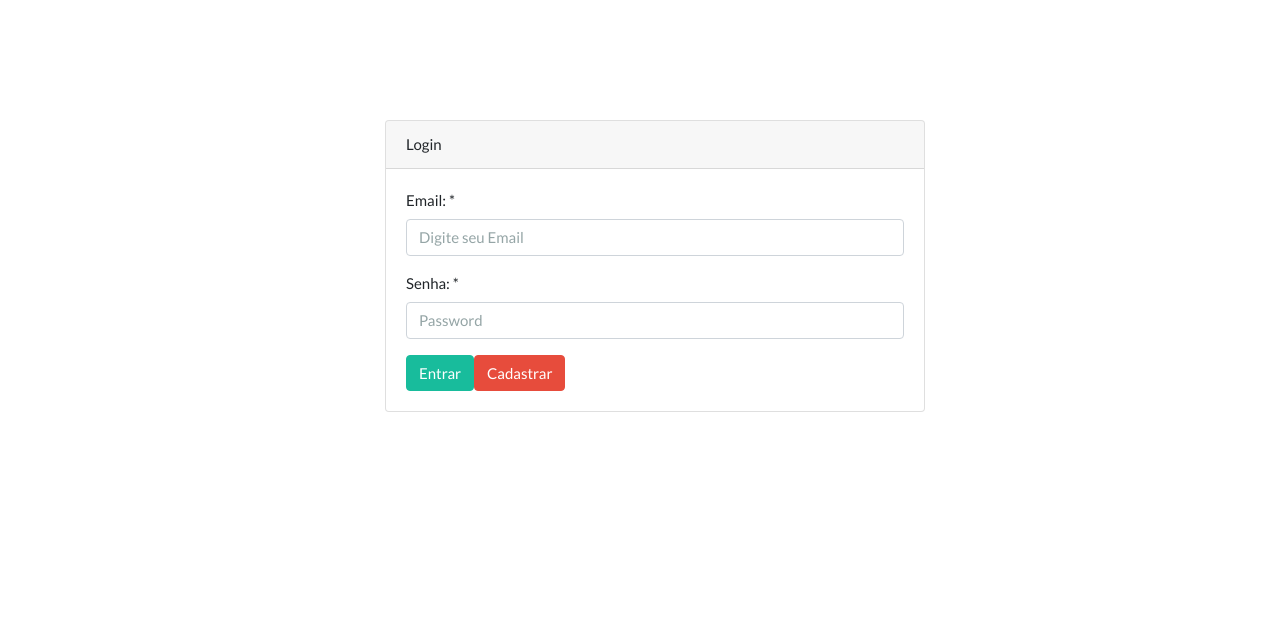
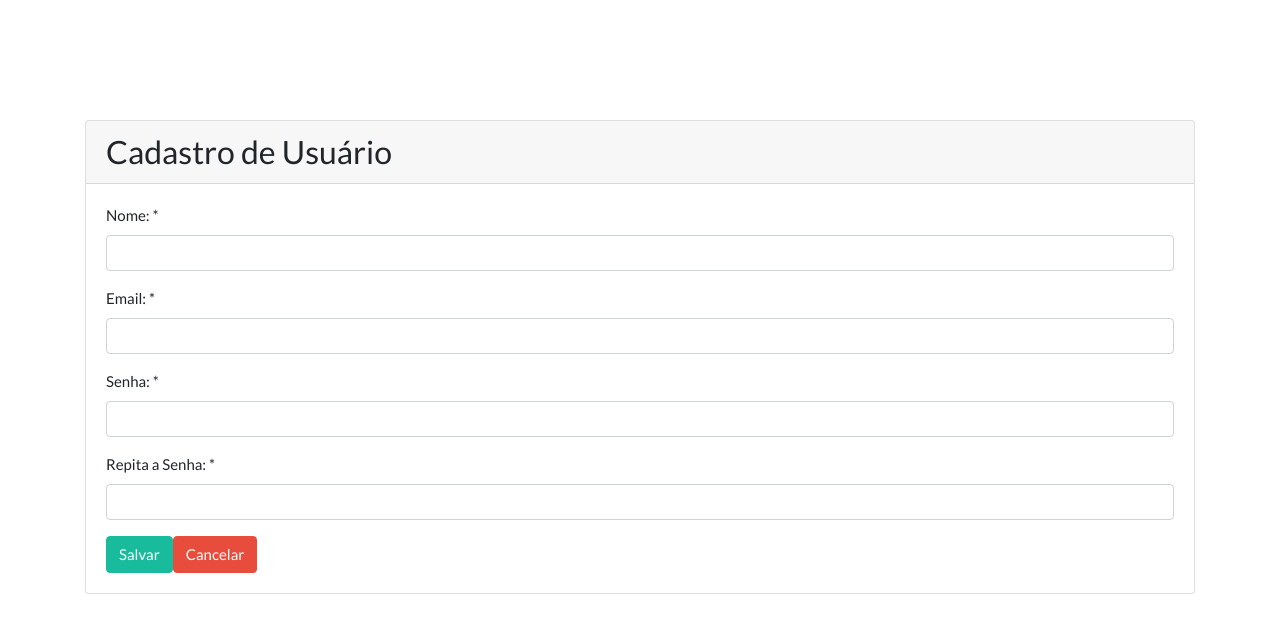
Before and after one commit to viniciuschioratto/minhas-financas-react, a React (Create React App) app: page /#/cadastro-usuario in a window 1280 px wide. Shown: the top 630 px of the page. Built offline with nearby package versions, Linux system fonts and the light colour scheme.

Commit message:
Rotas minhas finanças

```diff
--- a/package.json
+++ b/package.json
@@ -9,6 +9,7 @@
     "bootswatch": "^4.4.1",
     "react": "^16.12.0",
     "react-dom": "^16.12.0",
+    "react-router-dom": "^5.1.2",
     "react-scripts": "3.3.1"
   },
   "scripts": {
--- a/src/components/card.js
+++ b/src/components/card.js
@@ -5,7 +5,7 @@
     render(){
         return(
             <div className="card md-3">
-                <div className="card-header">{this.props.title}</div>
+                <h3 className="card-header">{this.props.title}</h3>
                 <div className="card-body">{this.props.children}</div>
             </div>
         )
--- a/src/index.js
+++ b/src/index.js
@@ -2,6 +2,6 @@
 //ReactDOM é para aplicações WEB
 import ReactDOM from 'react-dom';
 
-import App from './App';
+import App from './main/App';
 
 ReactDOM.render(<App />, document.getElementById('root'));
--- a/src/App.js
+++ b/src/main/App.js
@@ -1,18 +1,22 @@
 import React from 'react';
 //Inclusão de um componente
-import Login from './views/login'
+//import Login from '../views/login'
+//import CadastroUsuario from '../views/cadastroUsuario';
+
+import Rotas from './rotas'
 
 //Inclusão do CSS
-import './custom.css'
+import '../custom.css'
 
 //Inclusão do CSS da biblioteca do Bootswatch
 import 'bootswatch/dist/flatly/bootstrap.css'
+
 
 class App extends React.Component{
   render(){
     return(
       <div>
-        <Login></Login>
+        <Rotas></Rotas>
       </div>
     )
   }
--- /dev/null
+++ b/src/main/rotas.js
@@ -0,0 +1,20 @@
+import React from 'react'
+
+import Login from '../views/login'
+import CadastroUsuario from '../views/cadastroUsuario'
+
+// {} significa uma desentruração
+import { Route, Switch, HashRouter } from 'react-router-dom'
+
+function Rotas(){
+    return (
+        <HashRouter>
+            <Switch>
+                <Route path="/login" component={Login}></Route>
+                <Route path="/cadastro-usuario" component={CadastroUsuario}></Route>
+            </Switch>
+        </HashRouter>
+    )
+}
+
+export default Rotas
--- /dev/null
+++ b/src/views/cadastroUsuario.js
@@ -0,0 +1,68 @@
+import React from 'react'
+import Card from '../components/card'
+import FormGroup from '../components/form-group'
+
+
+class CadastroUsuario extends React.Component{
+    state = {
+        nome: '',
+        email: '',
+        senha: '',
+        senhaRepeticao: ''
+    }
+
+    cadastrar = () => {
+        console.log(this.state)
+    }
+    render(){
+        return(
+            //Todo return deve ter somente um nivel
+            <div className="container">
+                <Card title="Cadastro de Usuário">
+                    <div className="row">
+                        <div className="col-lg-12">
+                            <div className="bs-component">
+                                <FormGroup label="Nome: *" htmlFor="inputNome">
+                                    <input type="text"
+                                        id="inputNome"
+                                        className="form-control"
+                                        name="nome"
+                                        onChange={e => this.setState({nome: e.target.value})}
+                                    ></input>
+                                </FormGroup>
+                                <FormGroup label="Email: *" htmlFor="inputEmail">
+                                    <input type="email"
+                                        id="inputEmail"
+                                        className="form-control"
+                                        name="email"
+                                        onChange={e => this.setState({email: e.target.value})}
+                                    ></input>
+                                </FormGroup>
+                                <FormGroup label="Senha: *" htmlFor="inputSenha">
+                                    <input type="password"
+                                        id="inputSenha"
+                                        className="form-control"
+                                        name="senha"
+                                        onChange={e => this.setState({senha: e.target.value})}
+                                    ></input>
+                                </FormGroup>
+                                <FormGroup label="Repita a Senha: *" htmlFor="inputRepitaSenha">
+                                    <input type="password"
+                                        id="inputRepitaSenha"
+                                        className="form-control"
+                                        name="senha"
+                                        onChange={e => this.setState({senhaRepeticao: e.target.value})}
+                                    ></input>
+                                </FormGroup>
+                                <button onClick={this.cadastrar} type="button" className="btn btn-success">Salvar</button>
+                                <button type="button" className="btn btn-danger">Cancelar</button>
+                            </div>
+                        </div>
+                    </div>
+                </Card>
+            </div>
+        )
+    }
+}
+
+export default CadastroUsuario
```
Also changed, not shown: 2 other files (tests, documents, lock files or other folders).
